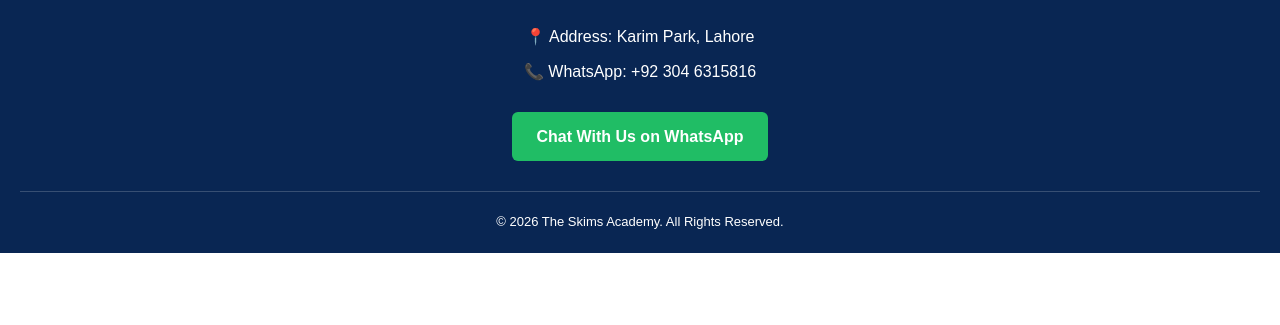
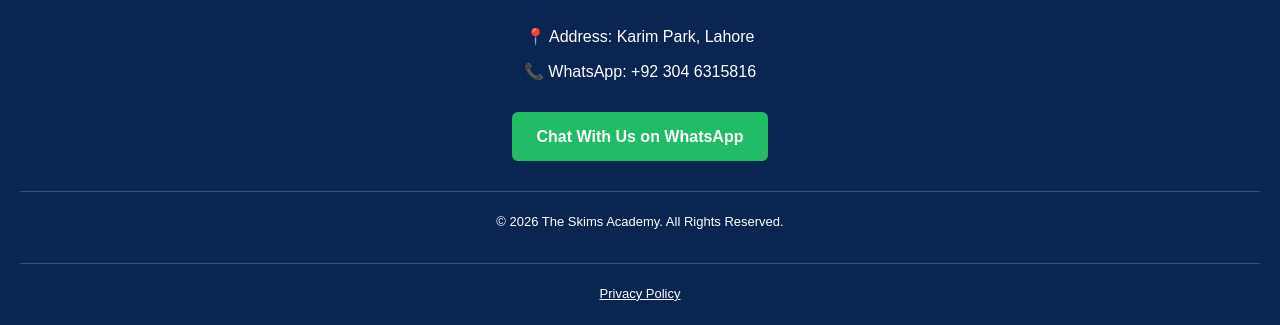
Before and after one commit to TheSkimsAcademy1/The-Skims-Academy, a plain HTML site: page index.html in a window 1280 px wide. Shown: the part 4751-5076 px from the top of the page. Before the commit the page ends 5004 px from the top, so only its background shows below. Drawn offline with Linux system fonts and the light colour scheme.

Commit message:
Update index.html

```diff
--- a/index.html
+++ b/index.html
@@ -380,7 +380,11 @@
             © 2026 The Skims Academy.
             All Rights Reserved.
         </p>
-
+<p class="copyright">
+    <a href="privacy.html" style="color: white; text-decoration: underline;">
+        Privacy Policy
+    </a>
+</p>
     </footer>
 
 
```
